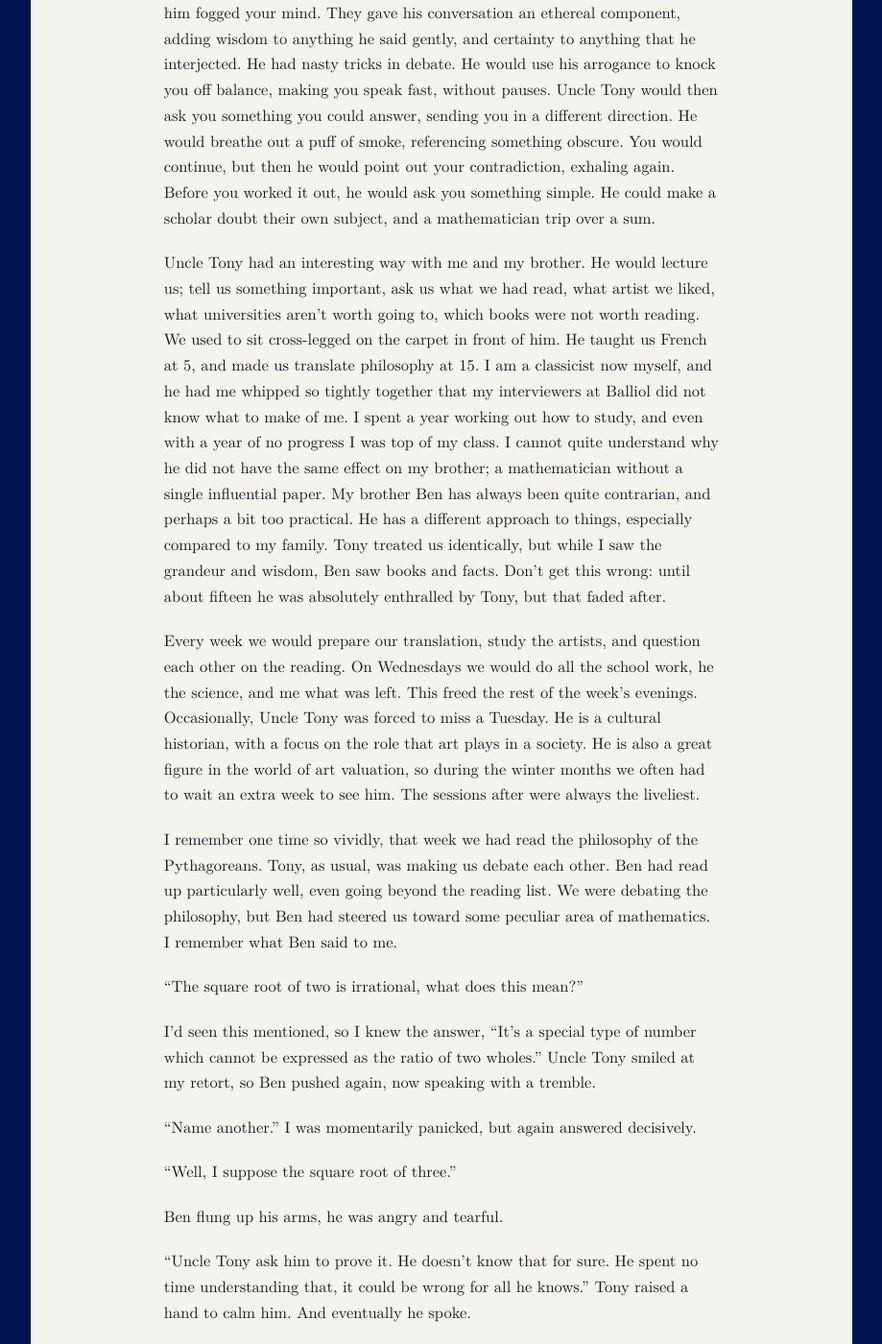
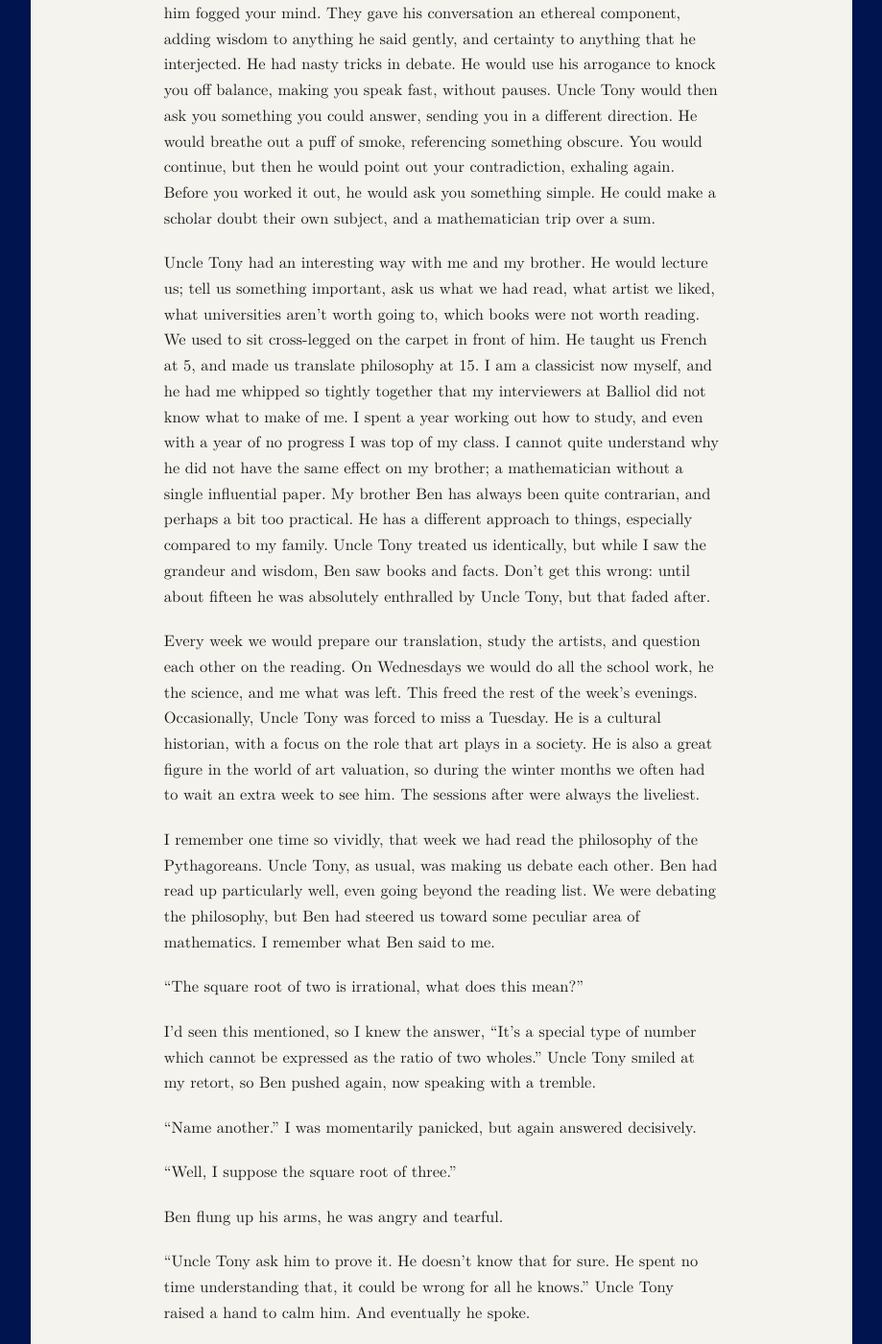
Before and after one commit to chrisjwheeler/website, a Jekyll site: the page built from _posts/2026-09-04-The-Creation-Of-A-Critique.md, in a window 1280 px wide and 1400 px high, scrolled down 606 px. Shown: the whole window at 96% size, without its empty margins (180-1099 px from the left). Built offline with Jekyll 4.4.1, drawn with Linux system fonts in a browser that asks for light colours; some of the changed text lies outside the part shown.

Commit message:
More tweaks.

```diff
--- a/_posts/2026-09-04-The-Creation-Of-A-Critique.md
+++ b/_posts/2026-09-04-The-Creation-Of-A-Critique.md
@@ -7,11 +7,11 @@ subtitle: "What inspires an artist, and who influences a critic?"
 
 I owe more to my uncle than my mother; perhaps something only Telemachus and I can say. Tuesdays were named after him, and he always came brilliantly polished, clad in tweed and heavy cotton. One week it would be green, matching a necktie patterned with peacock feathers. The week after it would be the brown of his spectacles and notepad. What never changed was his strain of tobacco. He liked the unflavoured variety, and would pack it in with the dexterity of a watchmaker. The plumes of smoke which spun up and around him fogged your mind. They gave his conversation an ethereal component, adding wisdom to anything he said gently, and certainty to anything that he interjected. He had nasty tricks in debate. He would use his arrogance to knock you off balance, making you speak fast, without pauses. Uncle Tony would then ask you something you could answer, sending you in a different direction. He would breathe out a puff of smoke, referencing something obscure. You would continue, but then he would point out your contradiction, exhaling again. Before you worked it out, he would ask you something simple. He could make a scholar doubt their own subject, and a mathematician trip over a sum.
 
-Uncle Tony had an interesting way with me and my brother. He would lecture us; tell us something important, ask us what we had read, what artist we liked, what universities aren’t worth going to, which books were not worth reading. We used to sit cross-legged on the carpet in front of him. He taught us French at 5, and made us translate philosophy at 15. I am a classicist now myself, and he had me whipped so tightly together that my interviewers at Balliol did not know what to make of me. I spent a year working out how to study, and even with a year of no progress I was top of my class. I cannot quite understand why he did not have the same effect on my brother; a mathematician without a single influential paper. My brother Ben has always been quite contrarian, and perhaps a bit too practical. He has a different approach to things, especially compared to my family. Tony treated us identically, but while I saw the grandeur and wisdom, Ben saw books and facts. Don’t get this wrong: until about fifteen he was absolutely enthralled by Tony, but that faded after.
+Uncle Tony had an interesting way with me and my brother. He would lecture us; tell us something important, ask us what we had read, what artist we liked, what universities aren’t worth going to, which books were not worth reading. We used to sit cross-legged on the carpet in front of him. He taught us French at 5, and made us translate philosophy at 15. I am a classicist now myself, and he had me whipped so tightly together that my interviewers at Balliol did not know what to make of me. I spent a year working out how to study, and even with a year of no progress I was top of my class. I cannot quite understand why he did not have the same effect on my brother; a mathematician without a single influential paper. My brother Ben has always been quite contrarian, and perhaps a bit too practical. He has a different approach to things, especially compared to my family. Uncle Tony treated us identically, but while I saw the grandeur and wisdom, Ben saw books and facts. Don’t get this wrong: until about fifteen he was absolutely enthralled by Uncle Tony, but that faded after.
 
 Every week we would prepare our translation, study the artists, and question each other on the reading. On Wednesdays we would do all the school work, he the science, and me what was left. This freed the rest of the week’s evenings. Occasionally, Uncle Tony was forced to miss a Tuesday. He is a cultural historian, with a focus on the role that art plays in a society. He is also a great figure in the world of art valuation, so during the winter months we often had to wait an extra week to see him. The sessions after were always the liveliest.
 
-I remember one time so vividly, that week we had read the philosophy of the Pythagoreans. Tony, as usual, was making us debate each other. Ben had read up particularly well, even going beyond the reading list. We were debating the philosophy, but Ben had steered us toward some peculiar area of mathematics. I remember what Ben said to me.
+I remember one time so vividly, that week we had read the philosophy of the Pythagoreans. Uncle Tony, as usual, was making us debate each other. Ben had read up particularly well, even going beyond the reading list. We were debating the philosophy, but Ben had steered us toward some peculiar area of mathematics. I remember what Ben said to me.
 
 “The square root of two is irrational, what does this mean?”
 
@@ -23,7 +23,7 @@ I’d seen this mentioned, so I knew the answer, “It’s a special type of num
 
 Ben flung up his arms, he was angry and tearful.
 
-“Uncle Tony ask him to prove it. He doesn’t know that for sure. He spent no time understanding that, it could be wrong for all he knows.” Tony raised a hand to calm him. And eventually he spoke.
+“Uncle Tony ask him to prove it. He doesn’t know that for sure. He spent no time understanding that, it could be wrong for all he knows.” Uncle Tony raised a hand to calm him. And eventually he spoke.
 
 “Well Ben, he has demonstrated that he can make accurate deductions. At this time, in this particular conversation, that is enough.” Ben squirmed. “Now, I encourage you to stick to the syllabus I give you; it includes everything someone at your level needs. If that is not enough, then I can give you more, but don’t stray from the beaten path, there is a reason you are on it.”
 
@@ -31,7 +31,7 @@ I’m recalling this all now as it has been six months since I saw Uncle Tony, a
 
 I was right. It never fails to be an eventful evening, and it began with the usual attention to detail typical of my parents. Wine whose vintages marked memories, meals matched to occasions, flowers matched to preference and event. It has the effect of bringing back their youth. The spectacle of it all, is in a way, all consuming, and it’s all that we spoke about. Over dinner we reminisced, how funny, funny stories were, how different things are now. Nothing we spoke about concerned the future or any event of the near past. Hearing Uncle Tony speak of his first encounter with my mother was the only new thing I learned, and he told it excellently, elaborate and grand, theatrical even.
 
-After dinner, my parents went to the balcony to look over the city. This left me, Ben, and Uncle Tony sitting in our old positions. We begun to recreate a Tuesday session; by discussing the significance of something, each eager to have the final word. But something was different now. It no longer felt like me and Ben against Tony. Ben was rather left out. But he sat listening and was engaged, contributing when he knew the subject. At one point Uncle Tony, after a long period of absence, attempted to bring Ben in.
+After dinner, my parents went to the balcony to look over the city. This left me, Ben, and Uncle Tony sitting in our old positions. We begun to recreate a Tuesday session; by discussing the significance of something, each eager to have the final word. But something was different now. It no longer felt like me and Ben against Uncle Tony. Ben was rather left out. But he sat listening and was engaged, contributing when he knew the subject. At one point Uncle Tony, after a long period of absence, attempted to bring Ben in.
 
 “So Benjamin, has any art taken your fancy recently?”
 
@@ -63,13 +63,13 @@ After dinner, my parents went to the balcony to look over the city. This left me
 
 This even shocked me a little, and Ben was taken aback. He looked at something across the room, and went to say something definitive, but he did not. “I don’t want to speak about this anymore,” he said and then withdrew. The start of a ghastly long silence was beginning, but was interrupted by the swing of the door, as my parents returned. Oblivious to everything, they spoke joyously of the view into the city, and what we would drink tonight. Uncle Tony began to light his pipe, pulling his matches from his blazer and opening them with the same hand. My father reclined into the sofa, stretching his legs out onto the carpet. I began to smoke myself. My father whose presence in a room has only grown with age, began to speak.
 
-“Boys, it’s so pleasant to have you back, even if it’s just a fleeting visit. Life can get so busy, as I am sure you now know better than me. At my age so little changes. Maybe I’ll go somewhere and bring back an ornament, or meet a friend who will tell me some gossip of the past. It’s only small changes now for me.” He sipped his wine, "like buying an old Ohgane from Tony.”
+“Boys, it’s so pleasant to have you back, even if it’s just a fleeting visit. Life can get so busy, as I am sure you now know better than me. At my age so little changes. Maybe I’ll go somewhere and bring back an ornament, or meet a friend who will tell me some gossip of the past. It’s only small changes now for me,” he sipped his wine, "like buying an old Ohgane from Uncle Tony.”
 
 Ben looked away from the room, but I looked at Tony. He had rolled his head back, pipe in mouth, breathing deeply. “Patrick, my dear, have you asked Benjamin what he thinks of Ohange?” He said that he had not. We were all looking at Ben now; he was clenching his teeth. My father was confused, "is everything okay Ben?"
 
 “Oh Patrick, do ask him what he thinks.”
 
-“Stop it Tony,” ben erupted. “If my opinion on it was so horrible, why bring it up? And I don’t care to hear your ramblings on it again either. ” This silenced everyone, and shocked my parents.
+“Stop it Tony,” Ben erupted. “If my opinion on it was so horrible, why bring it up? And I don’t care to hear your ramblings on it again either. ” This silenced everyone, and shocked my parents.
 
 Tony puffed a three clouds in quick succession. “Benjamin some of my ramblings have been cited in books.”
 
```
